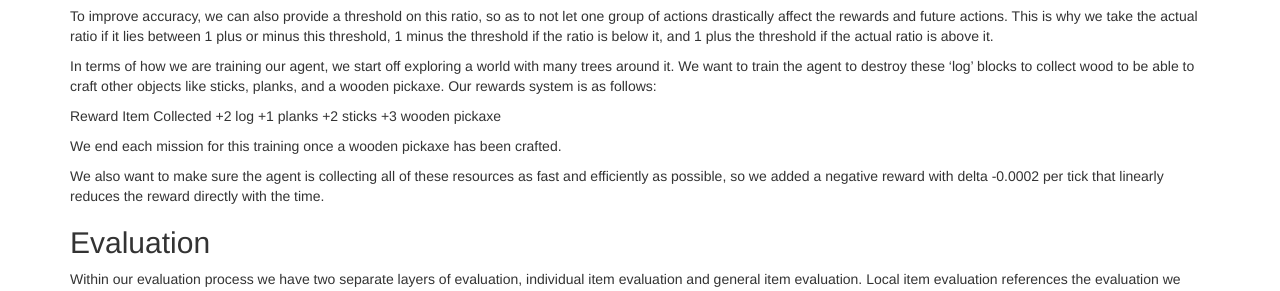
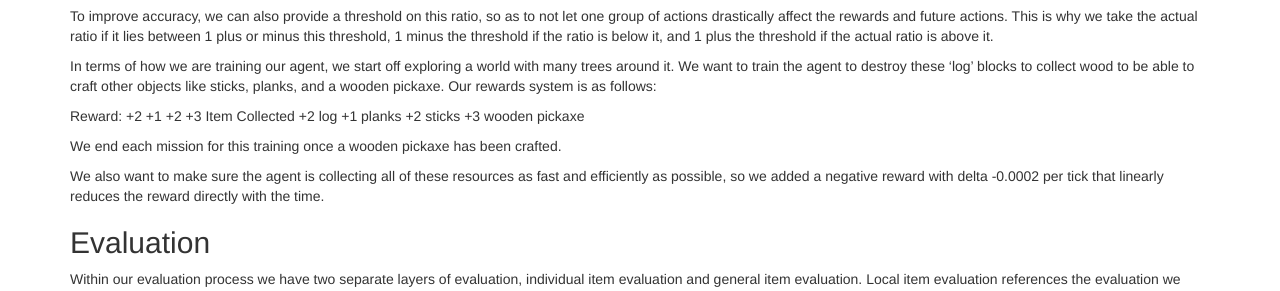
Before and after one commit to parth-parekh/CS175, a Jekyll site: the page built from docs/status.md, in a window 1280 px wide and 900 px high, scrolled down 850 px. Shown: the part 152-443 px from the top of the window. Built offline with Jekyll 4.4.1, drawn with Linux system fonts in a browser that asks for light colours.

Commit message:
Update status.md

```diff
--- a/docs/status.md
+++ b/docs/status.md
@@ -19,7 +19,8 @@ To improve accuracy, we can also provide a threshold on this ratio, so as to not
 
 In terms of how we are training our agent, we start off exploring a world with many trees around it. We want to train the agent to destroy these ‘log’ blocks to collect wood to be able to craft other objects like sticks, planks, and a wooden pickaxe. Our rewards system is as follows:
 
-Reward		Item Collected
+Reward: +2 +1 +2 +3
+Item Collected
 +2			log
 +1			planks
 +2			sticks
```
